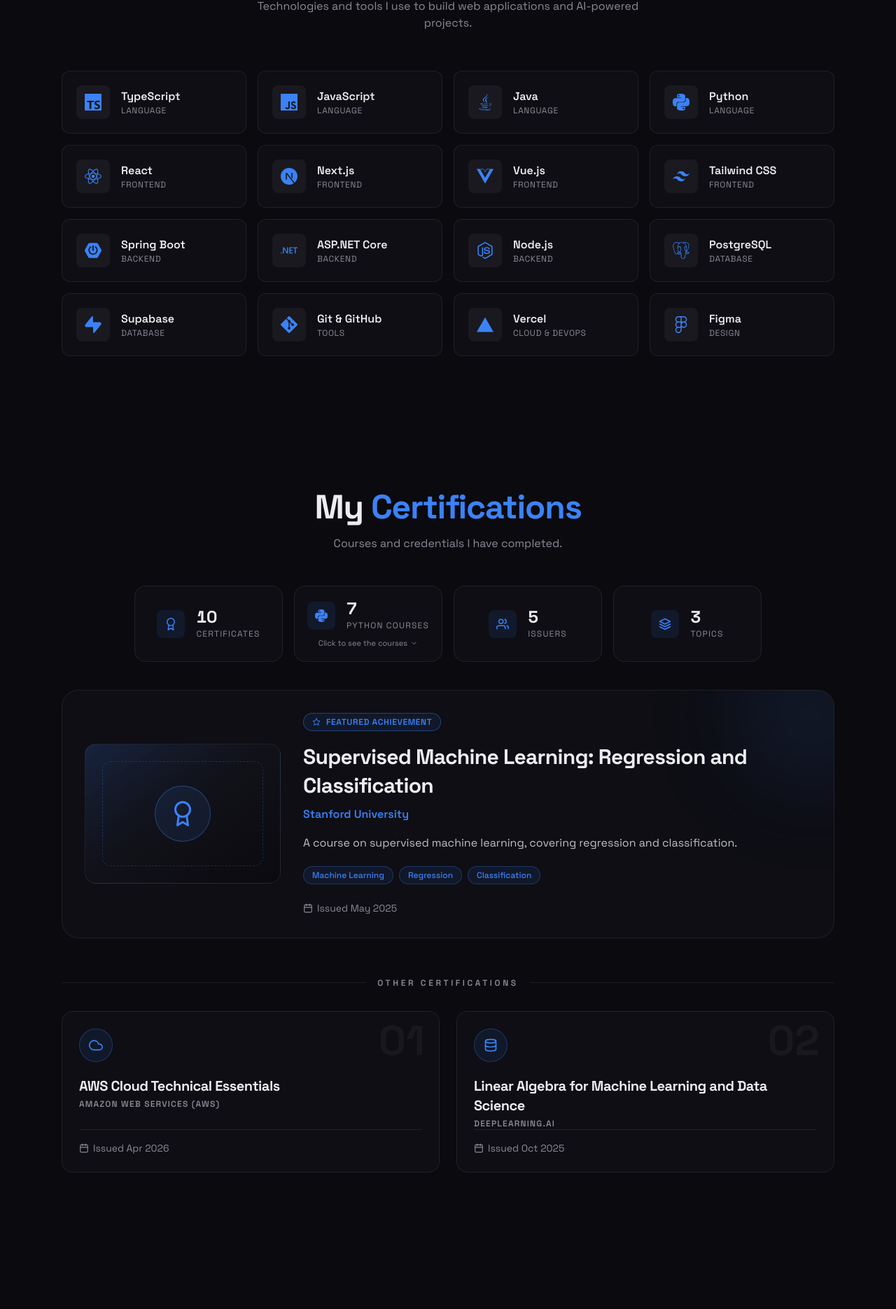
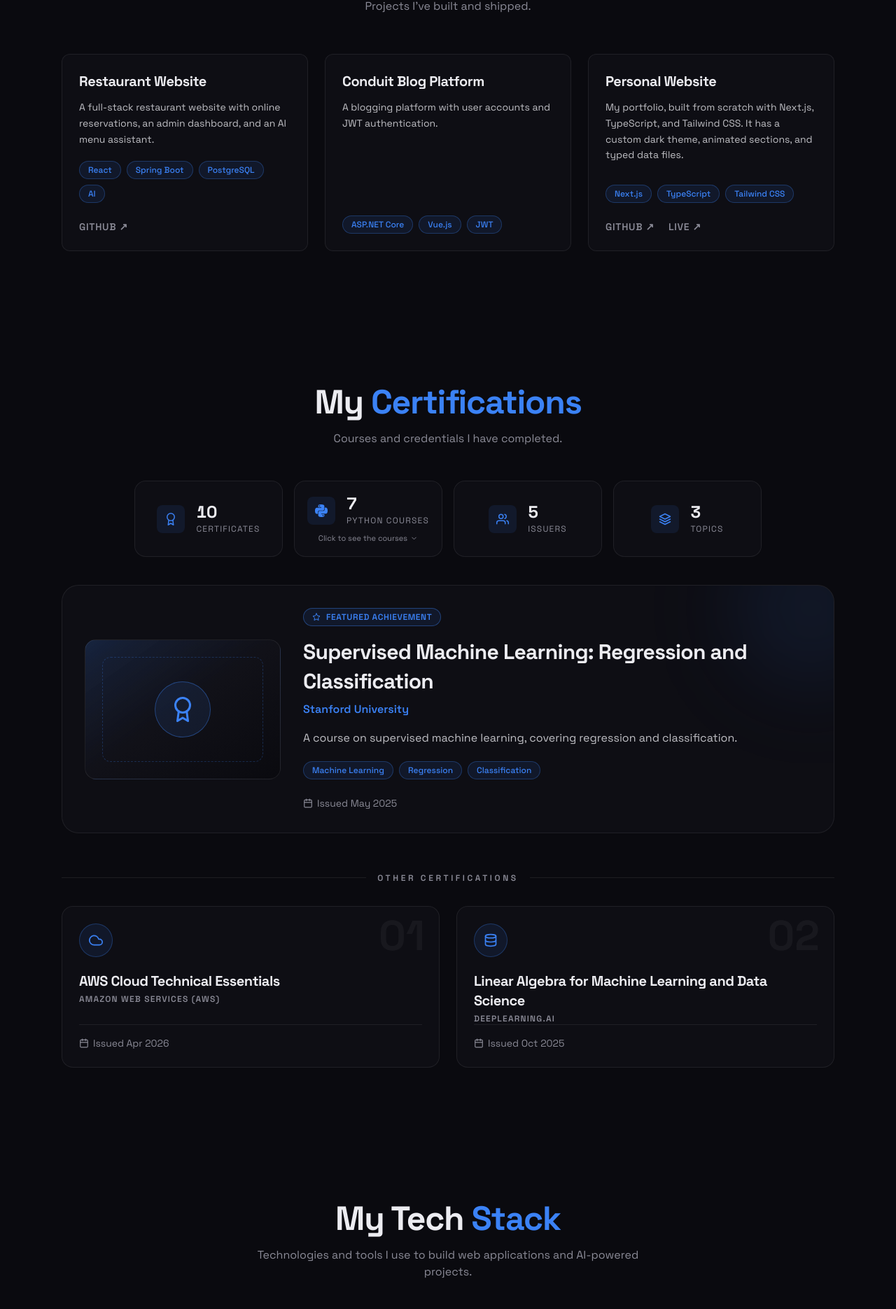
Before and after one commit to rayan9brx/my-website, a Next.js app: page / in a window 1280 px wide. Shown: the part 3113-4984 px from the top of the page at 70% size. Built offline with nearby package versions, Linux system fonts and the light colour scheme.

Commit message:
Chnage Sections Order

```diff
--- a/app/page.tsx
+++ b/app/page.tsx
@@ -15,9 +15,9 @@ export default function Home() {
       <About />
       <WhatIDo />
       <Timeline />
+      <Work />
+      <Certifications />
       <TechStack />
-      <Certifications />
-      <Work />
       <AiConsole />
       <Contact />
     </main>
```
